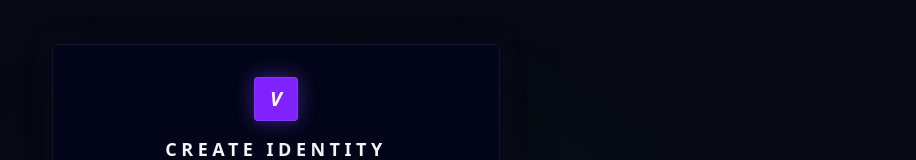
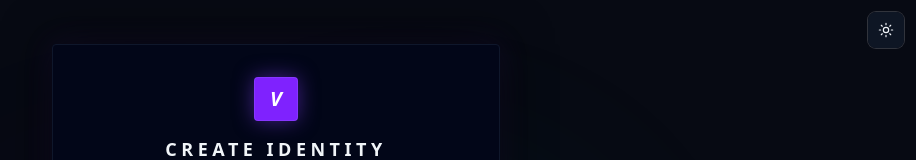
Before and after one commit to devtechedge/vivid-pulse, a Next.js app: page /register in a window 1280 px wide. Shown: the top 160 px of the page, without its empty margins (364-1280 px from the left). Built offline with nearby package versions, Linux system fonts and the light colour scheme.

Commit message:
ui: add light/dark toggle to the header

```diff
--- a/app/globals.css
+++ b/app/globals.css
@@ -19,8 +19,23 @@
 :root,
 [data-theme="dark"] {
   --bg: #0b0f19;
+  --surface: #111827;
   --fg: #f1f5f9;
+  --muted: #94a3b8;
+  --border: #1e293b;
+  color-scheme: dark;
 }
+
+[data-theme="light"] {
+  --bg: #f4f5f8;
+  --surface: #ffffff;
+  --fg: #0f172a;
+  --muted: #475569;
+  --border: #d8dee8;
+  color-scheme: light;
+}
+
+html[data-theme="light"] { color-scheme: light; }
 
 /* Base custom styles to reinforce Neo-Noir Cyberpunk Minimalist Mood */
 body {
@@ -81,3 +96,42 @@
 .scrollbar-none::-webkit-scrollbar {
   display: none;
 }
+
+[data-theme="light"] .bg-\[\#0B0F19\],
+[data-theme="light"] .bg-\[\#070A13\],
+[data-theme="light"] .bg-slate-950\/80 {
+  background-color: var(--bg) !important;
+}
+[data-theme="light"] .text-slate-100,
+[data-theme="light"] .text-slate-200 {
+  color: var(--fg) !important;
+}
+[data-theme="light"] .text-slate-400 {
+  color: var(--muted) !important;
+}
+[data-theme="light"] .border-slate-900 {
+  border-color: var(--border) !important;
+}
+
+.theme-toggle-slot {
+  position: fixed;
+  top: 12px;
+  right: 12px;
+  z-index: 80;
+}
+
+.theme-toggle {
+  width: 36px; height: 36px; padding: 0; flex: 0 0 36px;
+  display: grid; place-items: center; position: relative;
+  border-radius: 8px; cursor: pointer; border: 0;
+  background: color-mix(in oklab, var(--surface) 88%, transparent);
+  color: inherit;
+  box-shadow: 0 0 0 1px color-mix(in oklab, currentColor 18%, transparent);
+  backdrop-filter: blur(8px);
+}
+.theme-toggle .icon {
+  grid-area: 1 / 1; display: grid; place-items: center;
+  transition: opacity 300ms cubic-bezier(0.2,0,0,1), transform 300ms cubic-bezier(0.2,0,0,1), filter 300ms cubic-bezier(0.2,0,0,1);
+}
+.theme-toggle .icon.on { opacity: 1; transform: scale(1); filter: blur(0); }
+.theme-toggle .icon.off { opacity: 0; transform: scale(0.25); filter: blur(4px); }
--- a/app/layout.tsx
+++ b/app/layout.tsx
@@ -1,5 +1,6 @@
 import type { Metadata } from 'next';
 import './globals.css';
+import ThemeToggle from '@/components/ThemeToggle';
 
 export const metadata: Metadata = {
   title: 'VividPulse | Visual Social Network',
@@ -10,10 +11,18 @@
   },
 };
 
+const THEME_BOOT = `(function(){try{var k="vivid-pulse-theme";var t=localStorage.getItem(k);if(t!=="light"&&t!=="dark")t="dark";var r=document.documentElement;r.setAttribute("data-theme",t);r.style.colorScheme=t;if(t==="dark")r.classList.add("dark");else r.classList.remove("dark");}catch(e){document.documentElement.setAttribute("data-theme","dark");}})();`;
+
 export default function RootLayout({ children }: { children: React.ReactNode }) {
   return (
-    <html lang="en">
+    <html lang="en" suppressHydrationWarning>
+      <head>
+        <script dangerouslySetInnerHTML={{ __html: THEME_BOOT }} />
+      </head>
       <body className="bg-[#0B0F19] text-slate-100 min-h-screen" suppressHydrationWarning>
+        <div className="theme-toggle-slot">
+          <ThemeToggle />
+        </div>
         {children}
       </body>
     </html>
--- /dev/null
+++ b/components/ThemeToggle.tsx
@@ -0,0 +1,54 @@
+"use client";
+
+import { useEffect, useState } from "react";
+
+type ThemeName = "light" | "dark";
+const STORAGE_KEY = "vivid-pulse-theme";
+
+export default function ThemeToggle() {
+  const [theme, setTheme] = useState<ThemeName>("dark");
+
+  useEffect(() => {
+    const stored = document.documentElement.getAttribute("data-theme");
+    setTheme(stored === "light" ? "light" : "dark");
+  }, []);
+
+  function toggle() {
+    const next: ThemeName = theme === "dark" ? "light" : "dark";
+    setTheme(next);
+    const root = document.documentElement;
+    root.setAttribute("data-theme", next);
+    root.style.colorScheme = next;
+    if (next === "dark") root.classList.add("dark");
+    else root.classList.remove("dark");
+    try {
+      localStorage.setItem(STORAGE_KEY, next);
+    } catch {
+      /* ignore */
+    }
+  }
+
+  const isLight = theme === "light";
+
+  return (
+    <button
+      type="button"
+      className="theme-toggle"
+      onClick={toggle}
+      aria-label={isLight ? "Switch to dark mode" : "Switch to light mode"}
+      title={isLight ? "Switch to dark mode" : "Switch to light mode"}
+    >
+      <span className={`icon ${isLight ? "on" : "off"}`} aria-hidden>
+        <svg width="16" height="16" viewBox="0 0 24 24" fill="none" stroke="currentColor" strokeWidth="1.75" strokeLinecap="round" strokeLinejoin="round">
+          <path d="M21 14.3A9 9 0 1 1 9.7 3 7 7 0 0 0 21 14.3z" />
+        </svg>
+      </span>
+      <span className={`icon ${isLight ? "off" : "on"}`} aria-hidden>
+        <svg width="16" height="16" viewBox="0 0 24 24" fill="none" stroke="currentColor" strokeWidth="1.75" strokeLinecap="round" strokeLinejoin="round">
+          <circle cx="12" cy="12" r="4" />
+          <path d="M12 2v2M12 20v2M4.93 4.93l1.41 1.41M17.66 17.66l1.41 1.41M2 12h2M20 12h2M4.93 19.07l1.41-1.41M17.66 6.34l1.41-1.41" />
+        </svg>
+      </span>
+    </button>
+  );
+}
```
